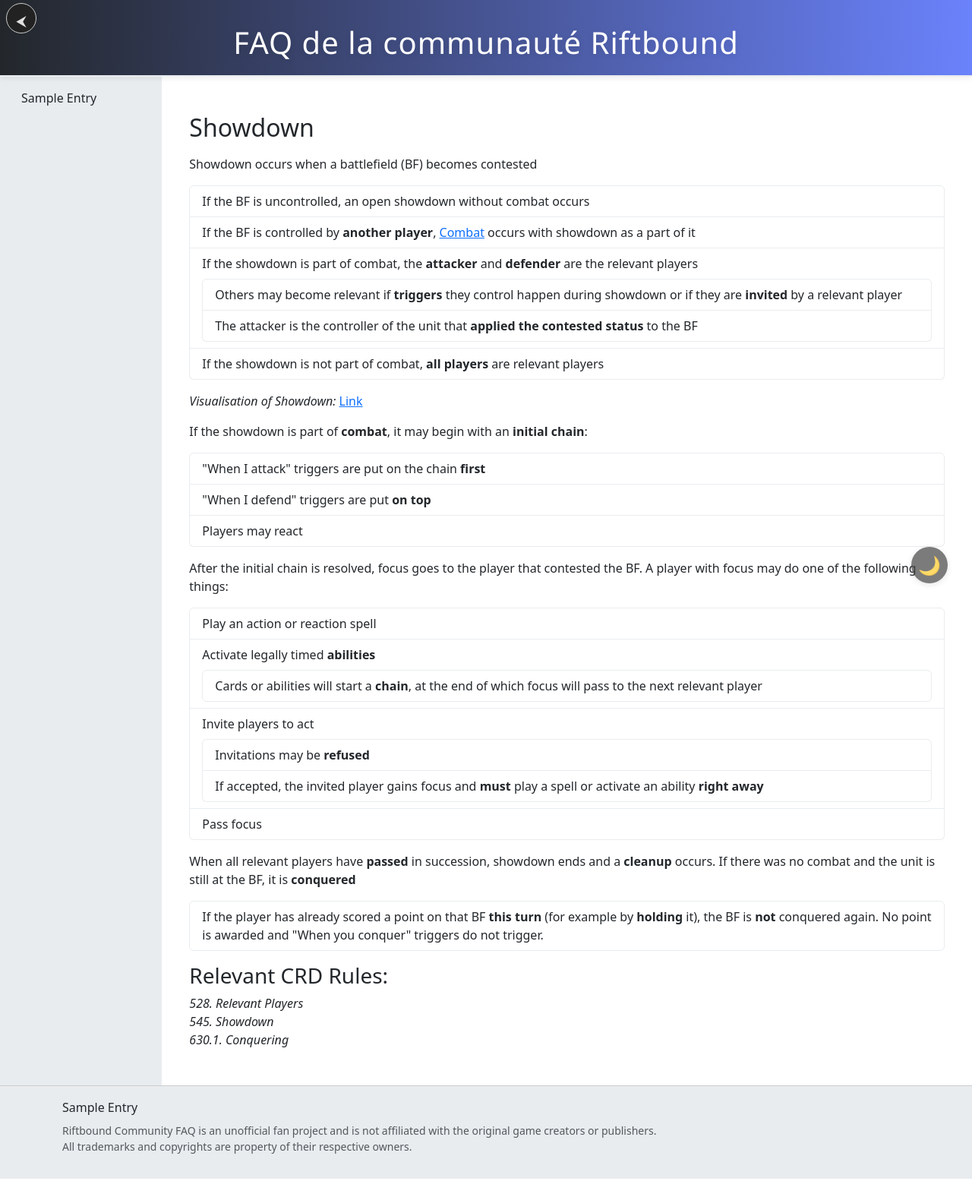
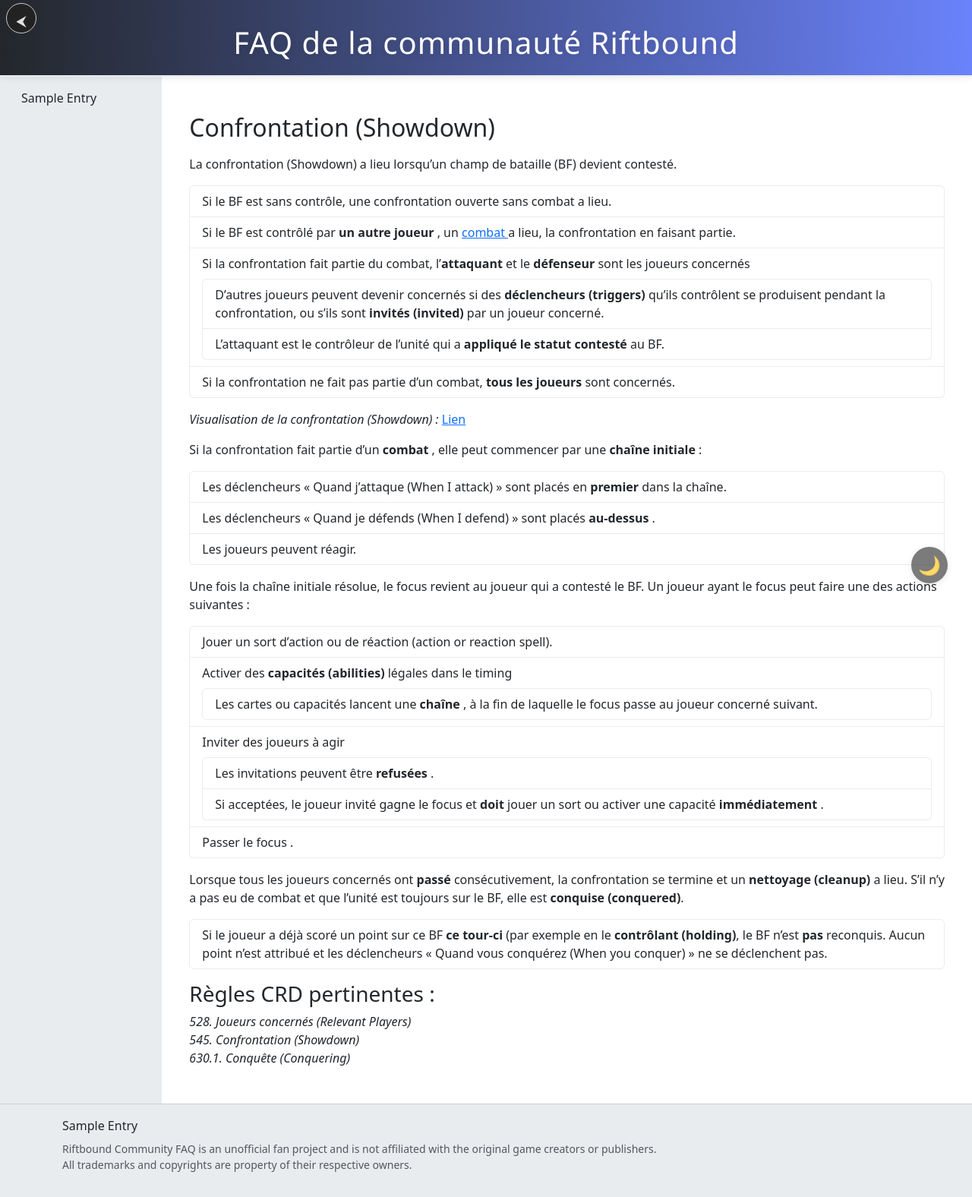
Before and after one commit to Somberlord/riftboundfaq, a Flask app: template app/templates/lang/fr/guide/showdown.html in a window 1280 px wide. Shown: the whole page at 76% size. Before the commit the page ends 1552 px from the top, so only its background shows below. Run offline with Flask 3, Linux system fonts and the light colour scheme; the template is opened without the code that fills it: most values are stand-ins (such as "Sample title", 1, 10 or a date in 2020).

Commit message:
FR showdown.html

```diff
--- a/app/templates/lang/fr/guide/showdown.html
+++ b/app/templates/lang/fr/guide/showdown.html
@@ -2,54 +2,54 @@
 
 {% block content %}
 <div class="container my-4 themed-list-container">
-  <h2 class="mb-3">Showdown</h2>
+  <h2 class="mb-3">Confrontation (Showdown)</h2>
 
-  <p>Showdown occurs when a battlefield (BF) becomes contested</p>
+  <p>La confrontation (Showdown) a lieu lorsqu’un champ de bataille (BF) devient contesté.</p>
   <ul class="list-group themed-list mb-3">
-    <li class="list-group-item">If the BF is uncontrolled, an open showdown without combat occurs</li>
-    <li class="list-group-item">If the BF is controlled by <strong>another player</strong>, <a href="https://discord.com/channels/1314690307811577887/1384871668429623388">Combat</a> occurs with showdown as a part of it</li>
-    <li class="list-group-item">If the showdown is part of combat, the <strong>attacker</strong> and <strong>defender</strong> are the relevant players
+    <li class="list-group-item">Si le BF est sans contrôle, une confrontation ouverte sans combat a lieu.</li>
+    <li class="list-group-item">Si le BF est contrôlé par <strong>un autre joueur </strong>, un <a href="https://discord.com/channels/1314690307811577887/1384871668429623388">combat </a> a lieu, la confrontation en faisant partie.</li>
+    <li class="list-group-item">Si la confrontation fait partie du combat, l’<strong>attaquant </strong> et le <strong>défenseur </strong> sont les joueurs concernés
       <ul class="list-group themed-list mt-2">
-        <li class="list-group-item">Others may become relevant if <strong>triggers</strong> they control happen during showdown or if they are <strong>invited</strong> by a relevant player</li>
-        <li class="list-group-item">The attacker is the controller of the unit that <strong>applied the contested status</strong> to the BF</li>
+        <li class="list-group-item">D’autres joueurs peuvent devenir concernés si des <strong>déclencheurs (triggers)</strong> qu’ils contrôlent se produisent pendant la confrontation, ou s’ils sont <strong>invités (invited)</strong> par un joueur concerné.</li>
+        <li class="list-group-item">L’attaquant est le contrôleur de l’unité qui a <strong>appliqué le statut contesté </strong> au BF.</li>
       </ul>
     </li>
-    <li class="list-group-item">If the showdown is not part of combat, <strong>all players</strong> are relevant players</li>
+    <li class="list-group-item">Si la confrontation ne fait pas partie d’un combat, <strong>tous les joueurs </strong> sont concernés.</li>
   </ul>
 
-  <p><em>Visualisation of Showdown:</em> <a href="https://discord.com/channels/1314690307811577887/1384868482268528690/1385730020168699944">Link</a></p>
+  <p><em>Visualisation de la confrontation (Showdown) :</em> <a href="https://discord.com/channels/1314690307811577887/1384868482268528690/1385730020168699944">Lien</a></p>
 
-  <p>If the showdown is part of <strong>combat</strong>, it may begin with an <strong>initial chain</strong>:</p>
+  <p>Si la confrontation fait partie d’un <strong>combat </strong>, elle peut commencer par une <strong>chaîne initiale </strong> :</p>
   <ul class="list-group themed-list mb-3">
-    <li class="list-group-item">"When I attack" triggers are put on the chain <strong>first</strong></li>
-    <li class="list-group-item">"When I defend" triggers are put <strong>on top</strong></li>
-    <li class="list-group-item">Players may react</li>
+    <li class="list-group-item">Les déclencheurs « Quand j’attaque (When I attack) » sont placés en <strong>premier </strong> dans la chaîne.</li>
+    <li class="list-group-item">Les déclencheurs « Quand je défends (When I defend) » sont placés <strong>au-dessus </strong>.</li>
+    <li class="list-group-item">Les joueurs peuvent réagir.</li>
   </ul>
 
-  <p>After the initial chain is resolved, focus goes to the player that contested the BF. A player with focus may do one of the following things:</p>
+  <p>Une fois la chaîne initiale résolue, le focus revient au joueur qui a contesté le BF. Un joueur ayant le focus peut faire une des actions suivantes :</p>
   <ul class="list-group themed-list mb-3">
-    <li class="list-group-item">Play an action or reaction spell</li>
-    <li class="list-group-item">Activate legally timed <strong>abilities</strong>
+    <li class="list-group-item">Jouer un sort d’action ou de réaction (action or reaction spell).</li>
+    <li class="list-group-item">Activer des <strong>capacités (abilities)</strong> légales dans le timing
       <ul class="list-group themed-list mt-2">
-        <li class="list-group-item">Cards or abilities will start a <strong>chain</strong>, at the end of which focus will pass to the next relevant player</li>
+        <li class="list-group-item">Les cartes ou capacités lancent une <strong>chaîne </strong>, à la fin de laquelle le focus passe au joueur concerné suivant.</li>
       </ul>
     </li>
-    <li class="list-group-item">Invite players to act
+    <li class="list-group-item">Inviter des joueurs à agir
       <ul class="list-group themed-list mt-2">
-        <li class="list-group-item">Invitations may be <strong>refused</strong></li>
-        <li class="list-group-item">If accepted, the invited player gains focus and <strong>must</strong> play a spell or activate an ability <strong>right away</strong></li>
+        <li class="list-group-item">Les invitations peuvent être <strong>refusées </strong>.</li>
+        <li class="list-group-item">Si acceptées, le joueur invité gagne le focus et <strong>doit </strong> jouer un sort ou activer une capacité <strong>immédiatement </strong>.</li>
       </ul>
     </li>
-    <li class="list-group-item">Pass focus</li>
+    <li class="list-group-item">Passer le focus .</li>
   </ul>
 
-  <p>When all relevant players have <strong>passed</strong> in succession, showdown ends and a <strong>cleanup</strong> occurs.
-  If there was no combat and the unit is still at the BF, it is <strong>conquered</strong></p>
+  <p>Lorsque tous les joueurs concernés ont <strong>passé </strong> consécutivement, la confrontation se termine et un <strong>nettoyage (cleanup)</strong> a lieu.
+  S’il n’y a pas eu de combat et que l’unité est toujours sur le BF, elle est <strong>conquise (conquered)</strong>.</p>
   <ul class="list-group themed-list mb-3">
-    <li class="list-group-item">If the player has already scored a point on that BF <strong>this turn</strong> (for example by <strong>holding</strong> it), the BF is <strong>not</strong> conquered again. No point is awarded and "When you conquer" triggers do not trigger.</li>
+    <li class="list-group-item">Si le joueur a déjà scoré un point sur ce BF <strong>ce tour-ci </strong> (par exemple en le <strong>contrôlant (holding)</strong>, le BF n’est <strong>pas </strong> reconquis. Aucun point n’est attribué et les déclencheurs « Quand vous conquérez (When you conquer) » ne se déclenchent pas.</li>
   </ul>
 
-  <h3>Relevant CRD Rules:</h3>
-  <p><em>528. Relevant Players<br>545. Showdown<br>630.1. Conquering</em></p>
+  <h3>Règles CRD pertinentes :</h3>
+  <p><em>528. Joueurs concernés (Relevant Players)<br>545. Confrontation (Showdown)<br>630.1. Conquête (Conquering)</em></p>
 </div>
 {% endblock %}
```
